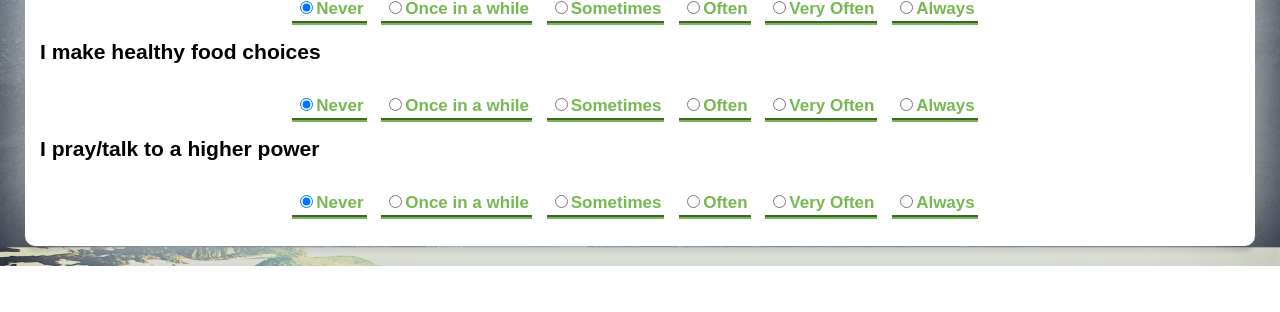
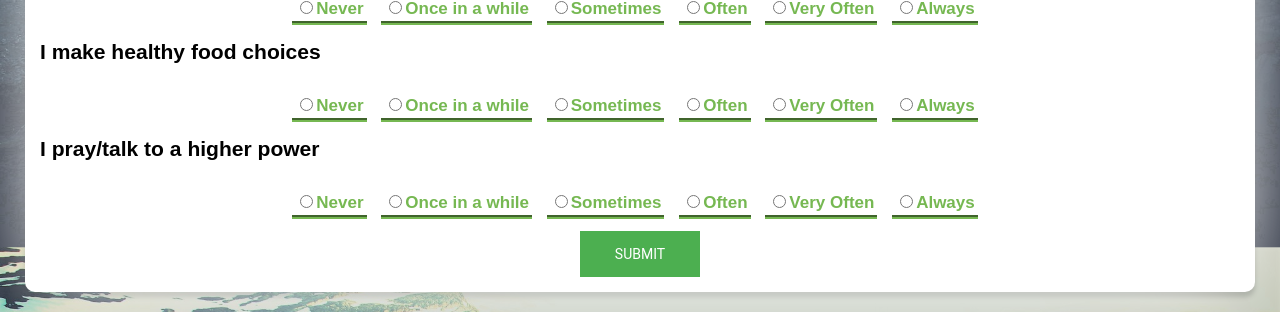
Before and after one commit to CSCI4230/BeWellr, a PHP site: page /survey.php?Adult in a window 1280 px wide. Shown: the part 2312-2624 px from the top of the page. Before the commit the page ends 2578 px from the top, so only its background shows below. Run offline with PHP 8.4, Linux system fonts and the light colour scheme; some web fonts are replaced.

Commit message:
Added submit button to survey, and changed survey so there isnt a default button already clicked in

```diff
--- a/style.css
+++ b/style.css
@@ -427,3 +427,17 @@ body {
     width: 70%;
   }
 }
+.survey button{
+     font-family: "Roboto", sans-serif;
+  text-transform: uppercase;
+  outline: 0;
+  background: #4CAF50;
+  width: 10%;
+  border: 0;
+  padding: 15px;
+  color: #FFFFFF;
+  font-size: 14px;
+  -webkit-transition: all 0.3 ease;
+  transition: all 0.3 ease;
+  cursor: pointer;
+}
--- a/survey.php
+++ b/survey.php
@@ -20,7 +20,7 @@
 				<h3 class="border"><?php echo $name?></h3>
 				<form>
 				<div class="qPadding" id="q1Bullets">
-        <label class="border2"><input type="radio" name="hello" checked>Never</label>
+        <label class="border2"><input type="radio" name="hello">Never</label>
         <label class="border2"><input type="radio" name="hello">Once in a while</label>
         <label class="border2"><input type="radio" name="hello">Sometimes</label>
         <label class="border2"><input type="radio" name="hello">Often</label>
@@ -28,6 +28,11 @@
         <label class="border2"><input type="radio" name="hello">Always</label>
       </div>
       </form>
+
 <?php }
 ?>
+
+    <div class="survey">
+        <button>Submit</button>
+    </div>
  </div>
```
